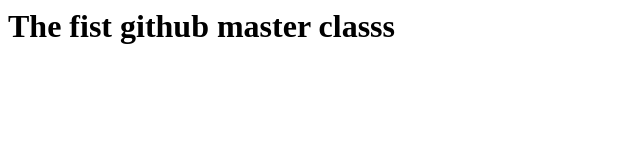
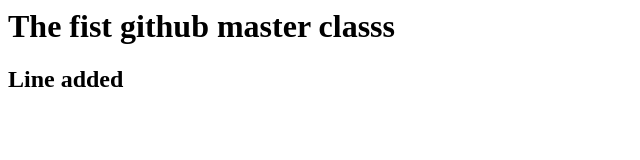
Before and after one commit to Alisha-Behera/AlishaGitHub, a plain HTML site: page index.html in a window 1280 px wide. Shown: the whole page, without its empty margins (0-640 px from the left). Drawn offline with Linux system fonts and the light colour scheme.

Commit message:
update index.html
updated

```diff
--- a/index.html
+++ b/index.html
@@ -1 +1,2 @@
 <h1>The fist github master classs</h1>
+<h2>Line added</h2>
```
